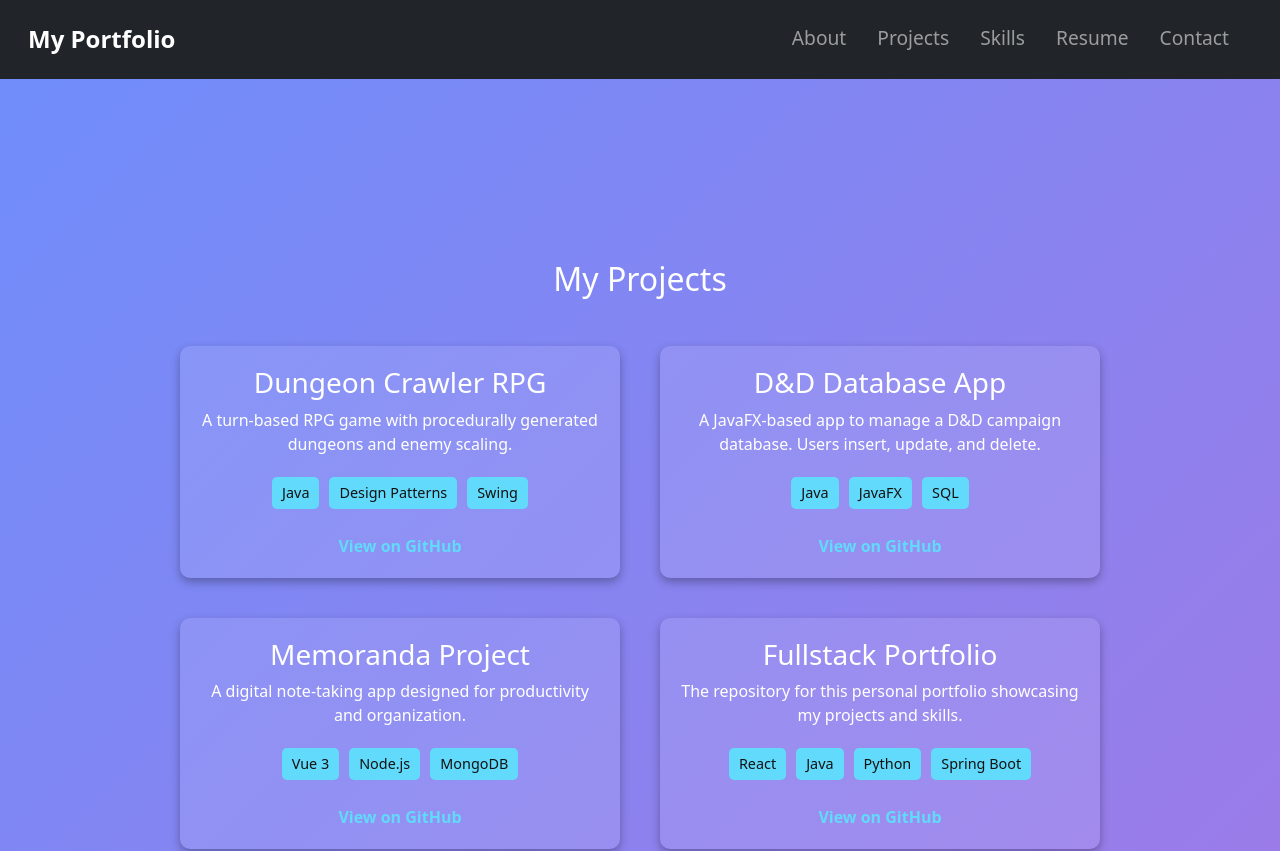
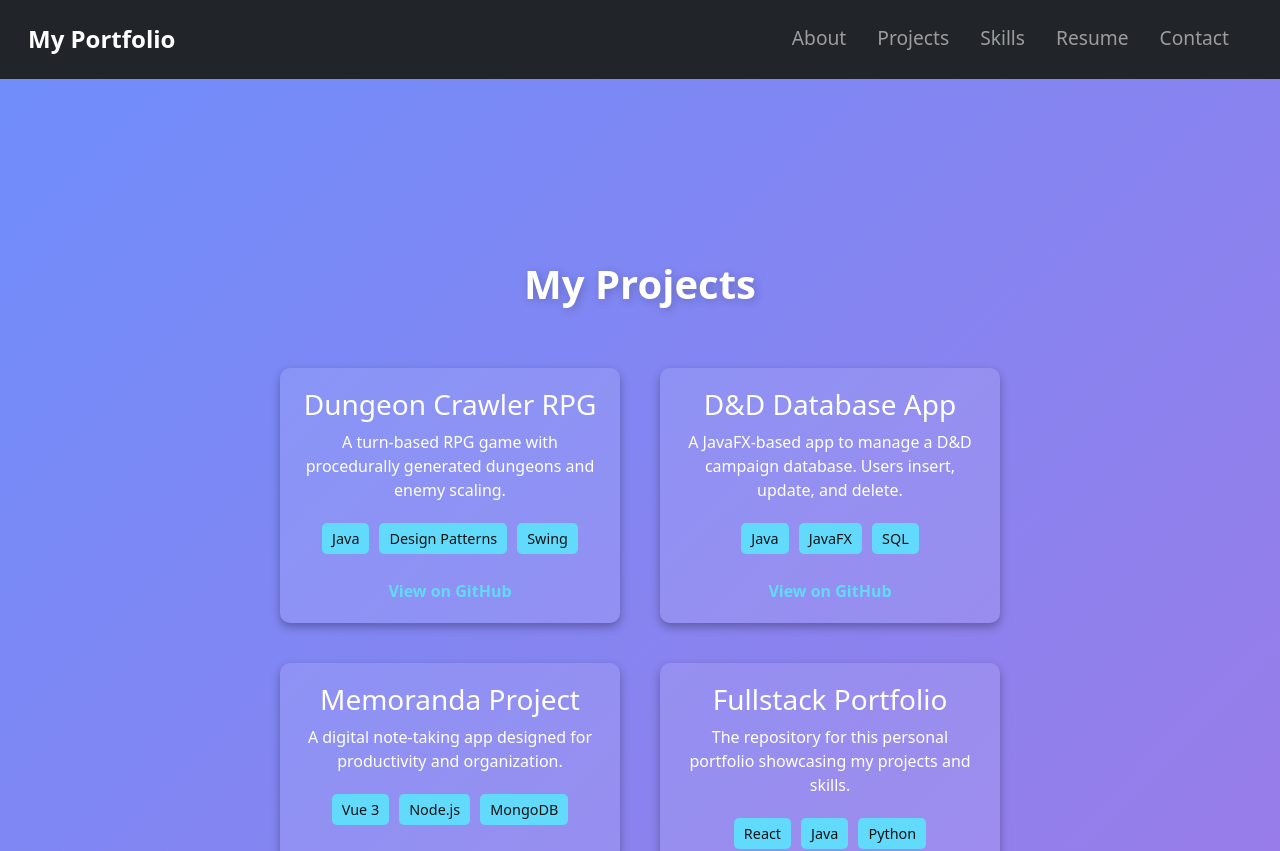
Before and after one commit to djdemers/fullstack-portfolio, a React (Vite) app in the folder frontend-javascript/: page /projects in a window 1280 px wide. Shown: the top 851 px of the page. Built offline with nearby package versions, Linux system fonts and the light colour scheme.

Commit message:
added animation to projects

```diff
--- a/frontend-javascript/src/App.jsx
+++ b/frontend-javascript/src/App.jsx
@@ -3,6 +3,7 @@ import { Routes, Route } from 'react-router-dom'
 import Navbar from './components/Navbar'
 import About from './components/About'
 import Projects from './components/Projects'
+import Skills from './components/Skills'
 
 function App() {
     return (
@@ -11,6 +12,7 @@ function App() {
             <Routes>
                 <Route path="/" element={<About />} />
                 <Route path="/projects" element={<Projects />} />
+                <Route path="/skills" element={<Skills />} />
                 <Route path="/resume" element={<h2>Resume Page (Coming Soon)</h2>} />
                 <Route path="/contact" element={<h2>Contact Page (Coming Soon)</h2>} />
             </Routes>
--- a/frontend-javascript/src/components/Projects.jsx
+++ b/frontend-javascript/src/components/Projects.jsx
@@ -45,7 +45,7 @@ const projects = [
 function Projects() {
     return (
         <section className="projects-section">
-            <h2>My Projects</h2>
+            <h2 className="projects-title">My Projects</h2>
             <div className="projects-container">
                 {projects.map((project, index) => (
                     <div className="project-card" key={index}>
--- a/frontend-javascript/src/styles/Projects.css
+++ b/frontend-javascript/src/styles/Projects.css
@@ -1,5 +1,6 @@
 .projects-section {
-    text-align: center;
+    display: flex;
+    flex-direction: column; /* Stack title above container */
     justify-content: center;
     align-items: center;
     text-align: center;
@@ -10,28 +11,63 @@
     padding: 260px 20px; /* Responsive padding */
 }
 
+/* Title styling */
+.projects-title {
+    font-size: 2.5rem;
+    font-weight: bold;
+    margin-bottom: 20px;
+    text-shadow: 2px 2px 10px rgba(0, 0, 0, 0.2);
+}
+
+/* Grid layout */
 .projects-container {
+    width: 90%;
     padding: 40px;
     display: grid;
     grid-template-columns: repeat(auto-fit, minmax(300px, 1fr));
     gap: 40px;
-    max-width: 1000px;
+    max-width: 800px;
     margin: auto;
 }
 
+/* Project card styling */
 .project-card {
     background: rgba(255, 255, 255, 0.1);
     padding: 20px;
     border-radius: 10px;
+    box-shadow: 0px 4px 10px rgba(0, 0, 0, 0.3);
     transition: transform 0.3s ease-in-out, box-shadow 0.3s ease-in-out;
-    box-shadow: 0px 4px 10px rgba(0, 0, 0, 0.3);
+    opacity: 0; /* Initially hidden */
+    transform: translateY(50px);
+    animation: fadeInUp 0.8s ease-out forwards;
 }
 
+/* Staggered animation delay */
+.project-card:nth-child(1) { animation-delay: 0.2s; }
+.project-card:nth-child(2) { animation-delay: 0.4s; }
+.project-card:nth-child(3) { animation-delay: 0.6s; }
+.project-card:nth-child(4) { animation-delay: 0.8s; }
+.project-card:nth-child(5) { animation-delay: 1s; }
+
+/* Hover effect */
 .project-card:hover {
     transform: scale(1.05);
     box-shadow: 0px 6px 15px rgba(0, 0, 0, 0.5);
 }
 
+/* Animation for fade-in and slide-up effect */
+@keyframes fadeInUp {
+    from {
+        opacity: 0;
+        transform: translateY(50px);
+    }
+    to {
+        opacity: 1;
+        transform: translateY(0);
+    }
+}
+
+/* Tech Stack Styling */
 .tech-stack {
     margin: 10px 0;
 }
@@ -46,6 +82,7 @@
     font-size: 0.9rem;
 }
 
+/* Project Link Styling */
 .project-link {
     display: inline-block;
     margin-top: 10px;
@@ -59,6 +96,7 @@
     color: #74e4ff;
 }
 
+/* Private note styling */
 .private-note {
     display: inline-block;
     color: white;
@@ -66,3 +104,11 @@
     font-weight: bold;
     margin-top: 10px;
 }
+
+/* Mobile Adjustments */
+@media (max-width: 768px) {
+    .projects-container {
+        grid-template-columns: 1fr;
+        padding: 20px;
+    }
+}
```
